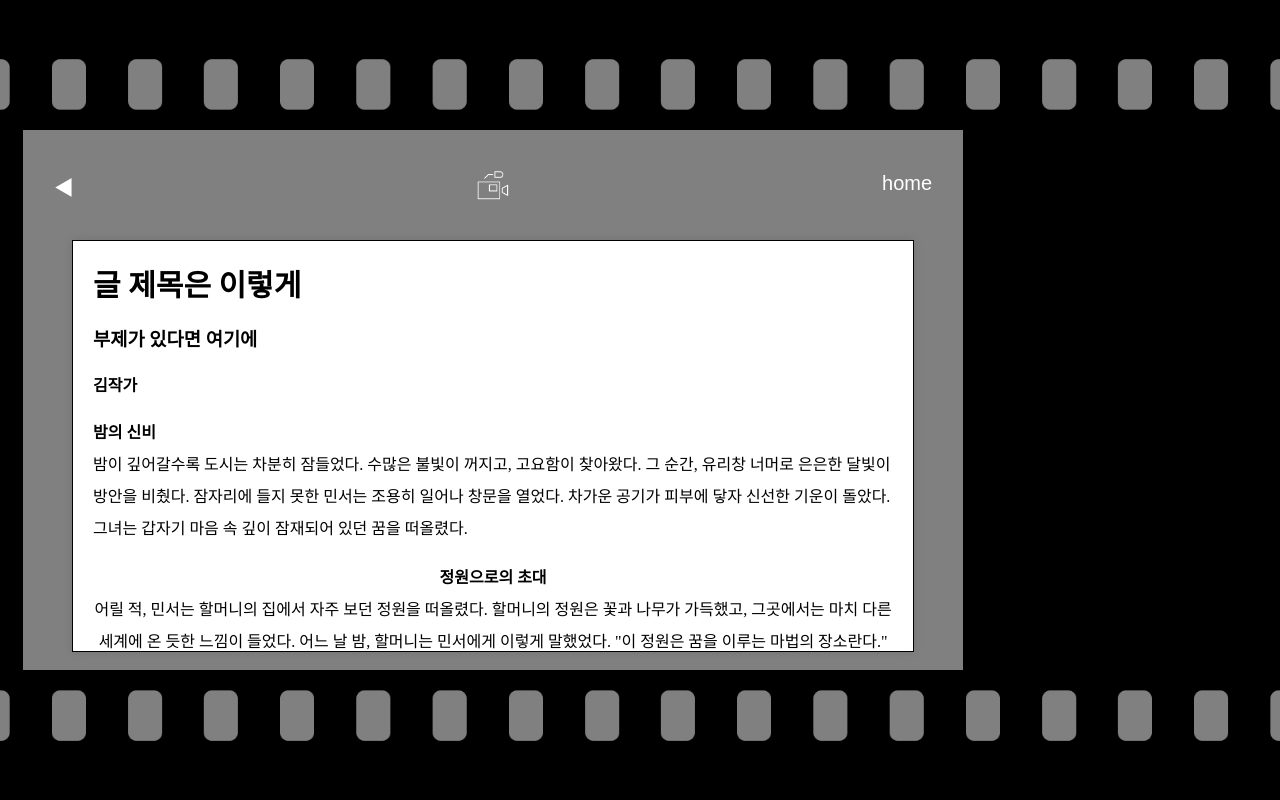
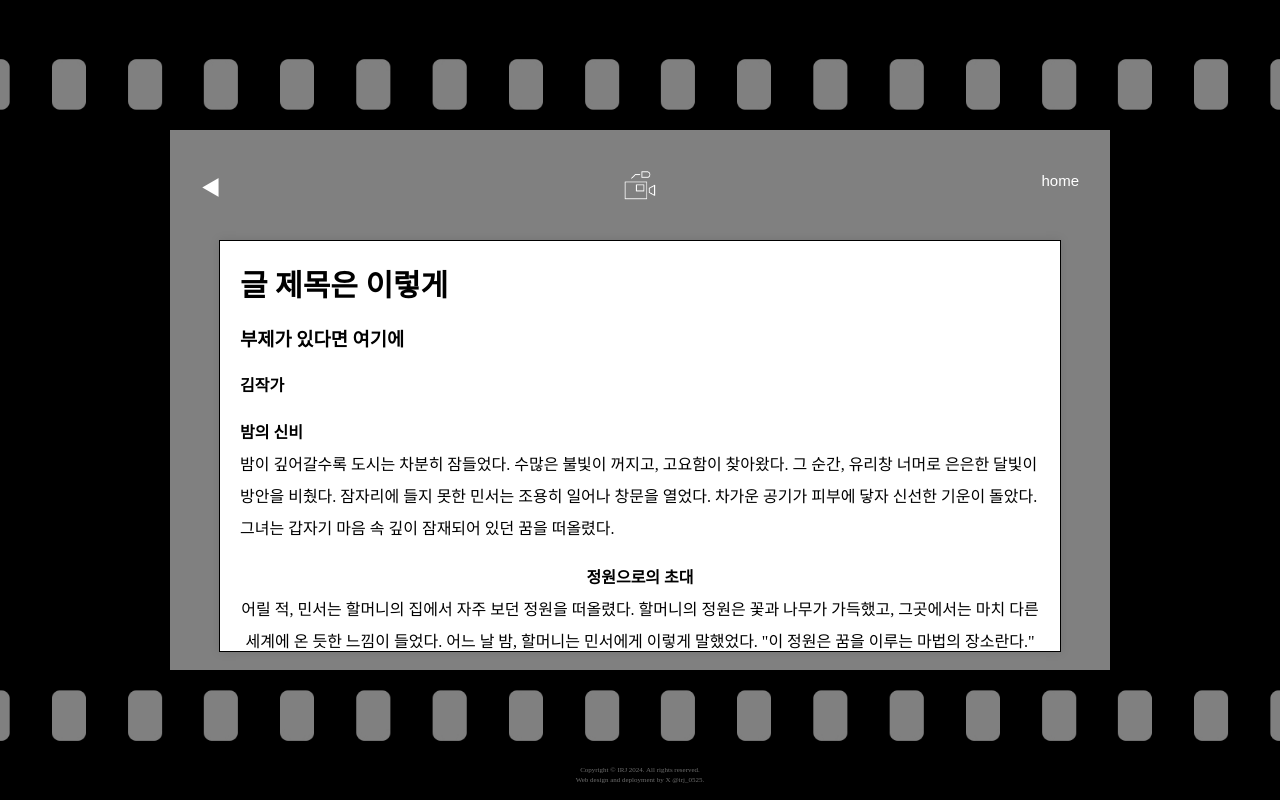
Before and after one commit to injeonshinee/webzine_lhy, a plain HTML site: page video/video-1.html in a window 1280 px wide. Drawn offline with nearby package versions, Linux system fonts and the light colour scheme.

Commit message:
Update video-detail.css

```diff
--- a/video/video-detail.css
+++ b/video/video-detail.css
@@ -87,7 +87,7 @@ body, html {
   position: absolute;
   top: 5px;
   right: 5px;
-  font-size: 20px;
+  font-size: 15px;
   color: white;
   background-color: rgba(0, 0, 0, 0);
   cursor: pointer;
@@ -153,7 +153,17 @@ p {
   margin: 17px 0 17px 0;
 }
 
-
+footer {
+  position: fixed;
+  left: 0;
+  bottom: 0;
+  width: 100%;
+  color: #6d6d6d; /* 푸터 텍스트 색상 */
+  text-align: center; /* 푸터 내용 가운데 정렬 */
+  padding: 15px 0; /* 푸터 내부 여백 */
+  font-size:7px;
+  line-height: 10px;
+}
 
 
 
```
